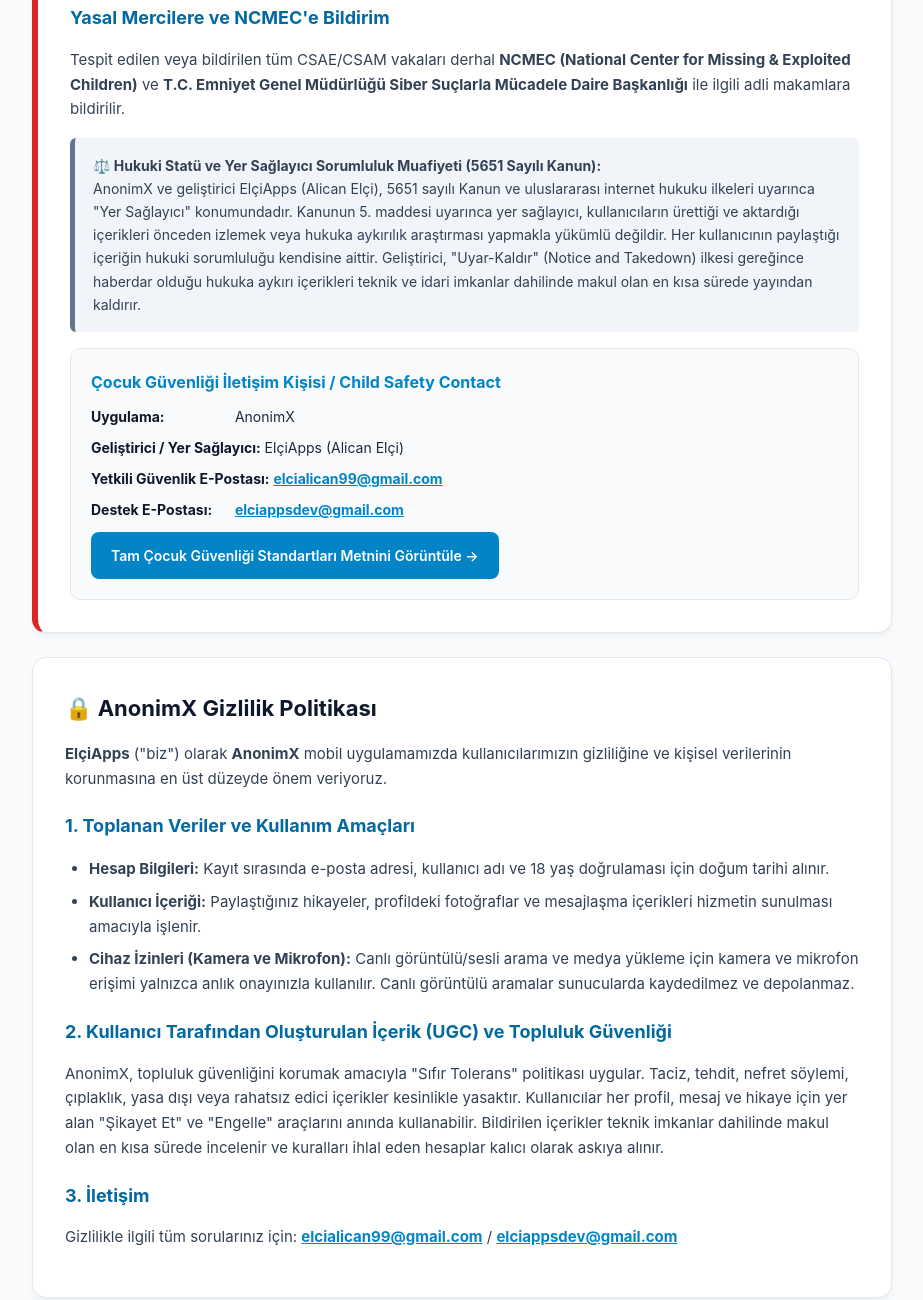
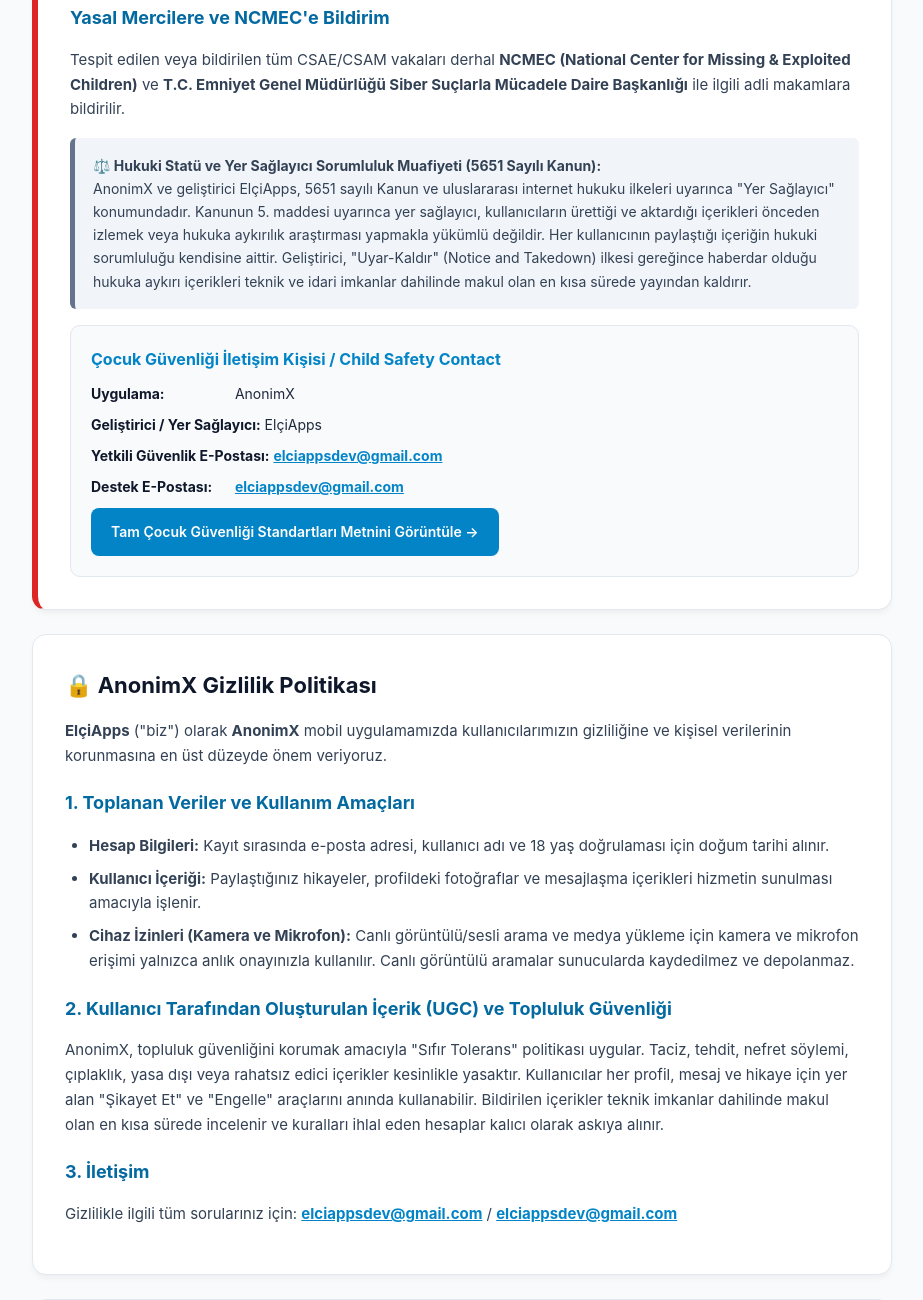
Before and after one commit to elciappsdev-tech/anonimx-policy, a plain HTML site: page index.html in a window 1280 px wide. Shown: the part 1133-2433 px from the top of the page, without its empty margins (178-1101 px from the left). Drawn offline with Linux system fonts and the light colour scheme.

Commit message:
Update developer branding to ElciApps and contact to elciappsdev@gmail.com

```diff
--- a/index.html
+++ b/index.html
@@ -213,7 +213,7 @@
         </div>
         <div>
           <span>Geliştirici / Developer</span>
-          <strong>ElçiApps (Alican Elçi)</strong>
+          <strong>ElçiApps</strong>
         </div>
         <div>
           <span>Paket Adı / Package ID</span>
@@ -261,14 +261,14 @@
       <!-- YER SAĞLAYICI MUAFİYETİ -->
       <div class="legal-box">
         <strong>⚖️ Hukuki Statü ve Yer Sağlayıcı Sorumluluk Muafiyeti (5651 Sayılı Kanun):</strong><br>
-        AnonimX ve geliştirici ElçiApps (Alican Elçi), 5651 sayılı Kanun ve uluslararası internet hukuku ilkeleri uyarınca "Yer Sağlayıcı" konumundadır. Kanunun 5. maddesi uyarınca yer sağlayıcı, kullanıcıların ürettiği ve aktardığı içerikleri önceden izlemek veya hukuka aykırılık araştırması yapmakla yükümlü değildir. Her kullanıcının paylaştığı içeriğin hukuki sorumluluğu kendisine aittir. Geliştirici, "Uyar-Kaldır" (Notice and Takedown) ilkesi gereğince haberdar olduğu hukuka aykırı içerikleri teknik ve idari imkanlar dahilinde makul olan en kısa sürede yayından kaldırır.
+        AnonimX ve geliştirici ElçiApps, 5651 sayılı Kanun ve uluslararası internet hukuku ilkeleri uyarınca "Yer Sağlayıcı" konumundadır. Kanunun 5. maddesi uyarınca yer sağlayıcı, kullanıcıların ürettiği ve aktardığı içerikleri önceden izlemek veya hukuka aykırılık araştırması yapmakla yükümlü değildir. Her kullanıcının paylaştığı içeriğin hukuki sorumluluğu kendisine aittir. Geliştirici, "Uyar-Kaldır" (Notice and Takedown) ilkesi gereğince haberdar olduğu hukuka aykırı içerikleri teknik ve idari imkanlar dahilinde makul olan en kısa sürede yayından kaldırır.
       </div>
 
       <div class="contact-box">
         <h4 style="margin: 0 0 10px 0; color: #0284c7;">Çocuk Güvenliği İletişim Kişisi / Child Safety Contact</h4>
         <div class="contact-item"><strong>Uygulama:</strong> AnonimX</div>
-        <div class="contact-item"><strong>Geliştirici / Yer Sağlayıcı:</strong> ElçiApps (Alican Elçi)</div>
-        <div class="contact-item"><strong>Yetkili Güvenlik E-Postası:</strong> <a href="mailto:elcialican99@gmail.com" style="color: #0284c7; font-weight: bold;">elcialican99@gmail.com</a></div>
+        <div class="contact-item"><strong>Geliştirici / Yer Sağlayıcı:</strong> ElçiApps</div>
+        <div class="contact-item"><strong>Yetkili Güvenlik E-Postası:</strong> <a href="mailto:elciappsdev@gmail.com" style="color: #0284c7; font-weight: bold;">elciappsdev@gmail.com</a></div>
         <div class="contact-item"><strong>Destek E-Postası:</strong> <a href="mailto:elciappsdev@gmail.com" style="color: #0284c7; font-weight: bold;">elciappsdev@gmail.com</a></div>
         <div style="margin-top: 10px;">
           <a href="child-safety.html" class="btn">Tam Çocuk Güvenliği Standartları Metnini Görüntüle →</a>
@@ -294,7 +294,7 @@
       </p>
 
       <h3>3. İletişim</h3>
-      <p>Gizlilikle ilgili tüm sorularınız için: <a href="mailto:elcialican99@gmail.com" style="color: #0284c7; font-weight: bold;">elcialican99@gmail.com</a> / <a href="mailto:elciappsdev@gmail.com" style="color: #0284c7; font-weight: bold;">elciappsdev@gmail.com</a></p>
+      <p>Gizlilikle ilgili tüm sorularınız için: <a href="mailto:elciappsdev@gmail.com" style="color: #0284c7; font-weight: bold;">elciappsdev@gmail.com</a> / <a href="mailto:elciappsdev@gmail.com" style="color: #0284c7; font-weight: bold;">elciappsdev@gmail.com</a></p>
     </div>
 
     <!-- HESAP VE VERİ SİLME -->
@@ -318,7 +318,7 @@
       <div class="btn-group">
         <a class="btn" href="https://docs.google.com/forms/d/e/1FAIpQLSfnTAXb0T9g1swMGqAwlm8p2vUgoJTkABXU7_d8AbZR9WZzZw/viewform" target="_blank">📝 Resmi Silme Formunu Doldur</a>
 
-        <a class="btn btn-danger" href="mailto:elcialican99@gmail.com?subject=AnonimX Hesap Silme Talebi&body=Merhaba,%0D%0A%0D%0AAnonimX hesabımın ve hesabıma bağlı tüm verilerin kalıcı olarak silinmesini talep ediyorum.%0D%0A%0D%0AKayıtlı Kullanıcı Adım: %0D%0AKayıtlı E-Posta Adresim: %0D%0A%0D%0ATalebi onaylıyorum.">✉️ E-Posta ile Talep Gönder</a>
+        <a class="btn btn-danger" href="mailto:elciappsdev@gmail.com?subject=AnonimX Hesap Silme Talebi&body=Merhaba,%0D%0A%0D%0AAnonimX hesabımın ve hesabıma bağlı tüm verilerin kalıcı olarak silinmesini talep ediyorum.%0D%0A%0D%0AKayıtlı Kullanıcı Adım: %0D%0AKayıtlı E-Posta Adresim: %0D%0A%0D%0ATalebi onaylıyorum.">✉️ E-Posta ile Talep Gönder</a>
       </div>
 
       <p style="margin-top: 20px; font-size: 13px; color: #64748b;">
@@ -327,7 +327,7 @@
     </div>
 
     <div class="footer">
-      &copy; 2026 <strong>AnonimX</strong>. Geliştirici: <strong>ElçiApps</strong> (Alican Elçi). Tüm hakları saklıdır.
+      &copy; 2026 <strong>AnonimX</strong>. Geliştirici: <strong>ElçiApps</strong>. Tüm hakları saklıdır.
     </div>
 
   </div>
```
Also changed, not shown: child-safety.html (+7 -7 lines).
